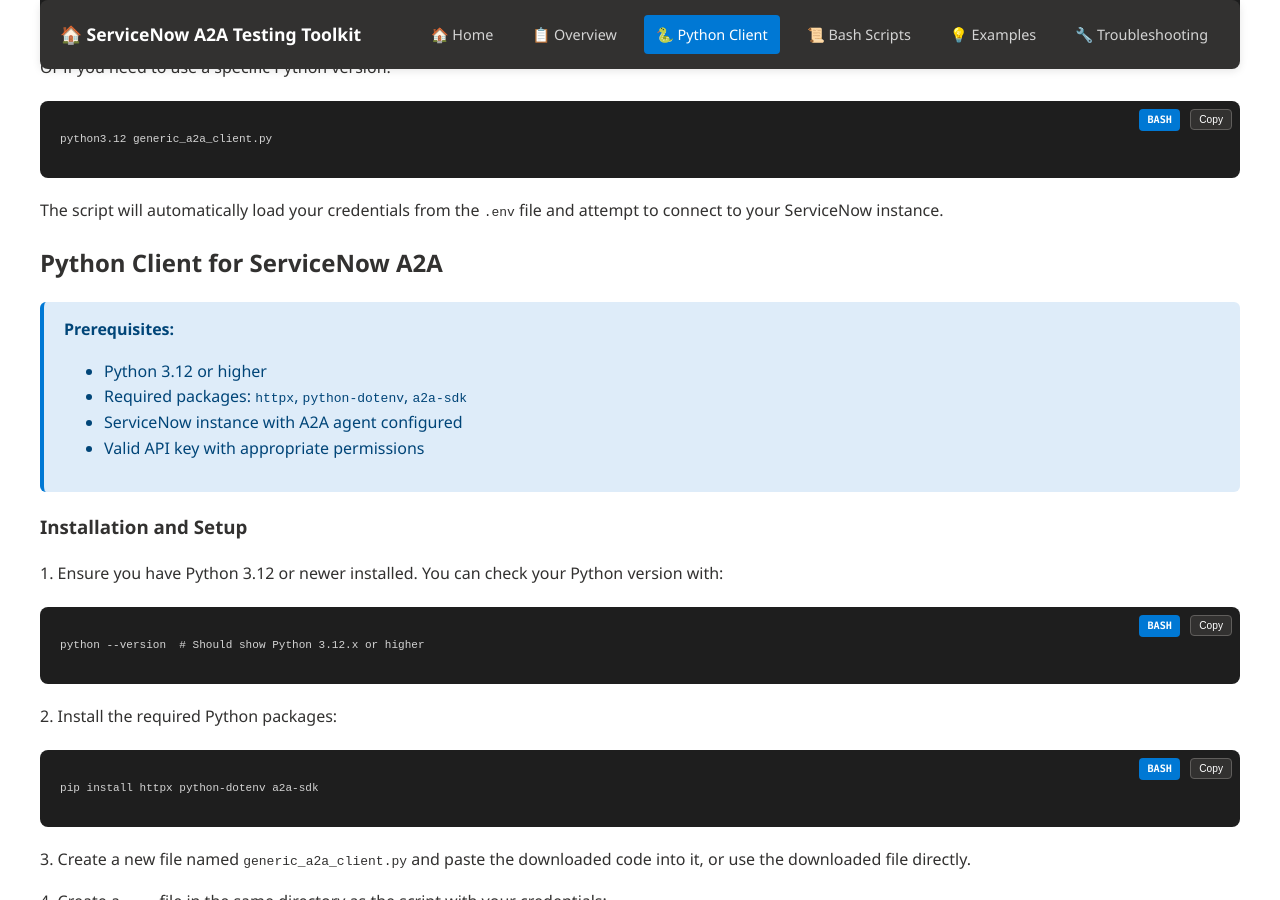
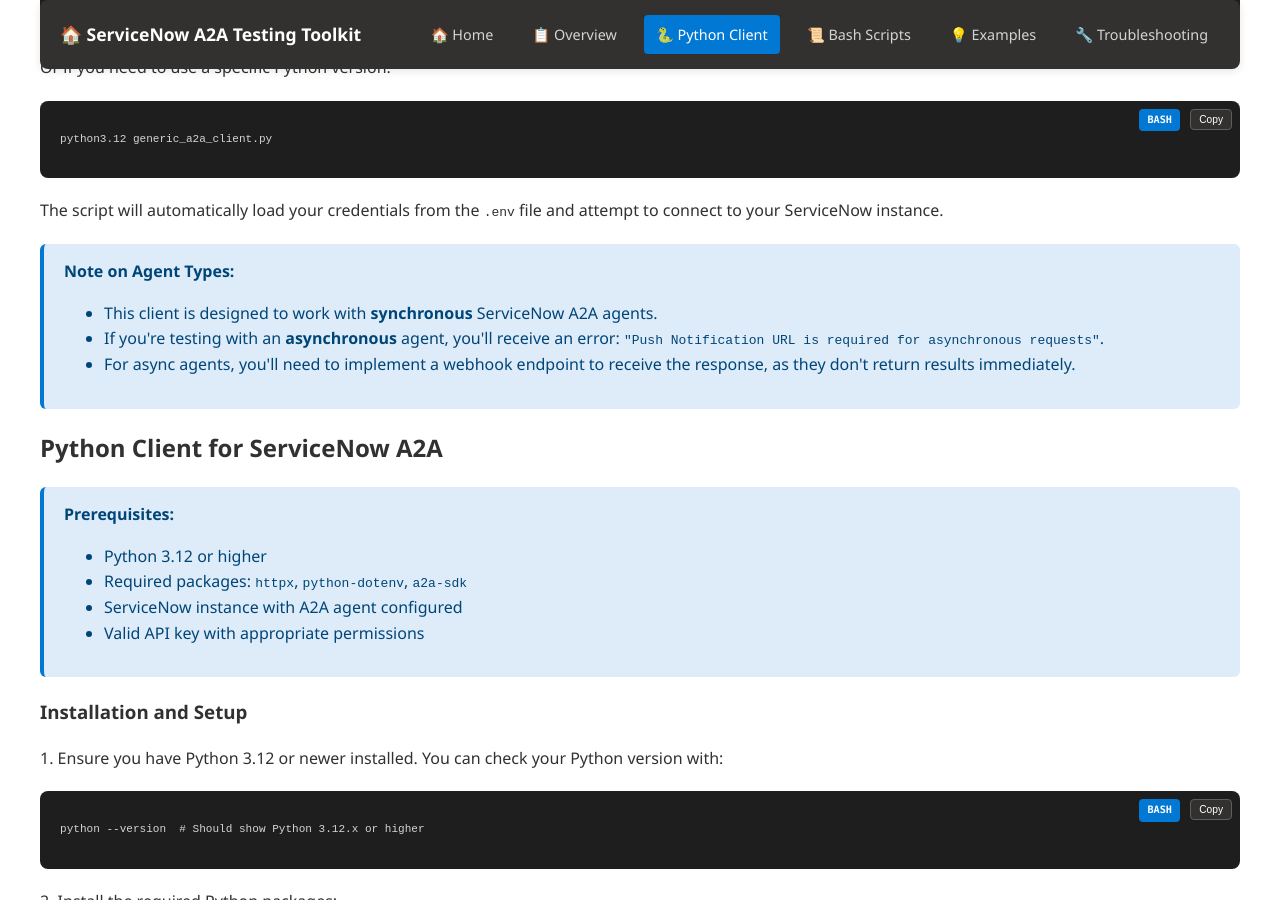
Before and after one commit to tamirlocalsn/servicenow_a2a_testing_toolkit, a Jekyll site: the page ServiceNow_A2A_Python_Client.html, which Jekyll copies as it is, in a window 1280 px wide and 900 px high, scrolled down 737 px. Built offline with Jekyll 4.4.1, drawn with Linux system fonts in a browser that asks for light colours.

Commit message:
Add note about synchronous agent requirement and async error message
- Added clear explanation about synchronous agent requirement
- Documented expected error for async agents
- Added note about webhook requirement for async agents

```diff
--- a/ServiceNow_A2A_Python_Client.html
+++ b/ServiceNow_A2A_Python_Client.html
@@ -263,6 +263,15 @@
             </div>
 
             <p>The script will automatically load your credentials from the <code>.env</code> file and attempt to connect to your ServiceNow instance.</p>
+
+            <div class="alert alert-info">
+                <strong>Note on Agent Types:</strong>
+                <ul>
+                    <li>This client is designed to work with <strong>synchronous</strong> ServiceNow A2A agents.</li>
+                    <li>If you're testing with an <strong>asynchronous</strong> agent, you'll receive an error: <code>"Push Notification URL is required for asynchronous requests"</code>.</li>
+                    <li>For async agents, you'll need to implement a webhook endpoint to receive the response, as they don't return results immediately.</li>
+                </ul>
+            </div>
 
             <h2>Python Client for ServiceNow A2A</h2>
 
```
